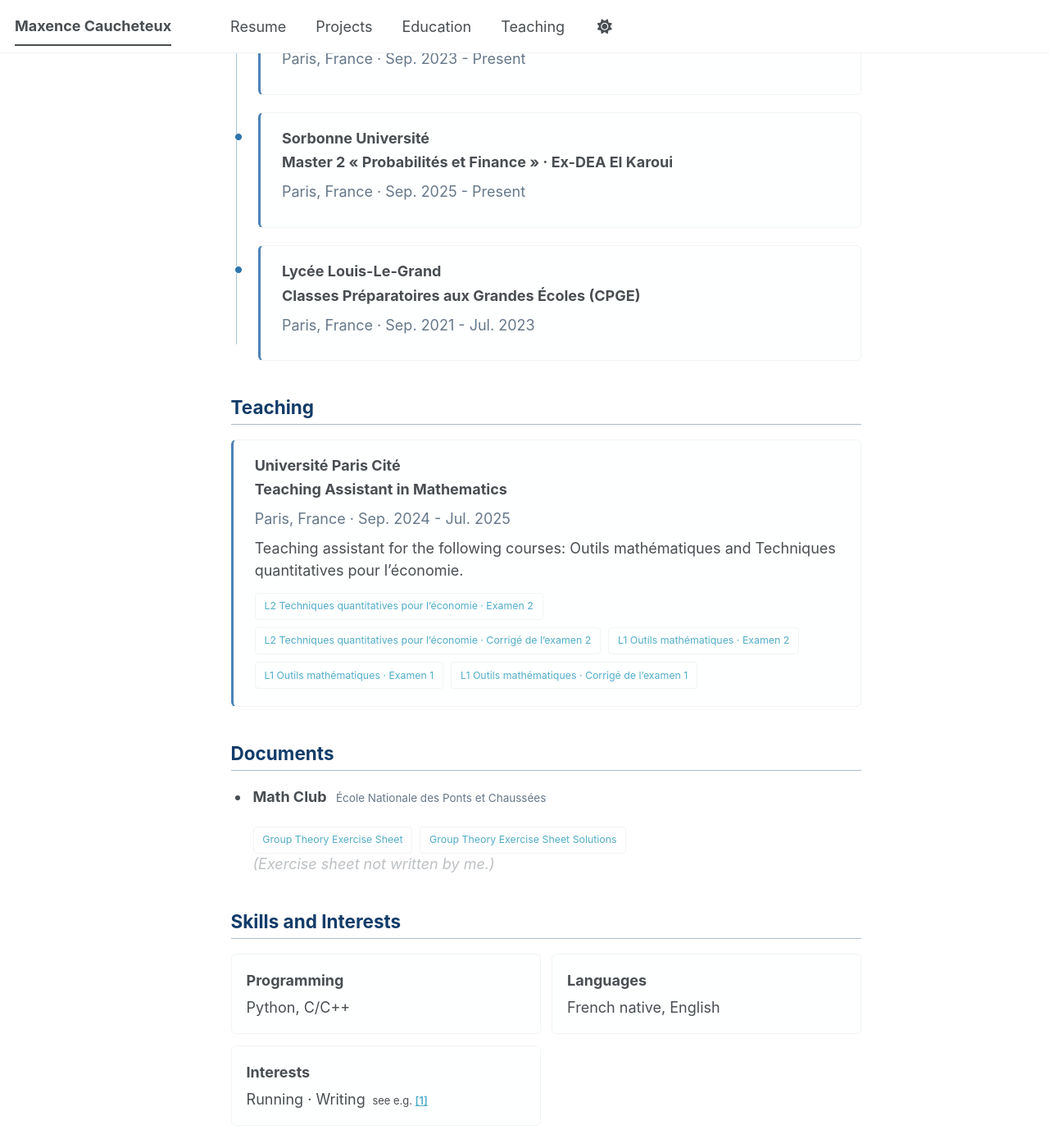
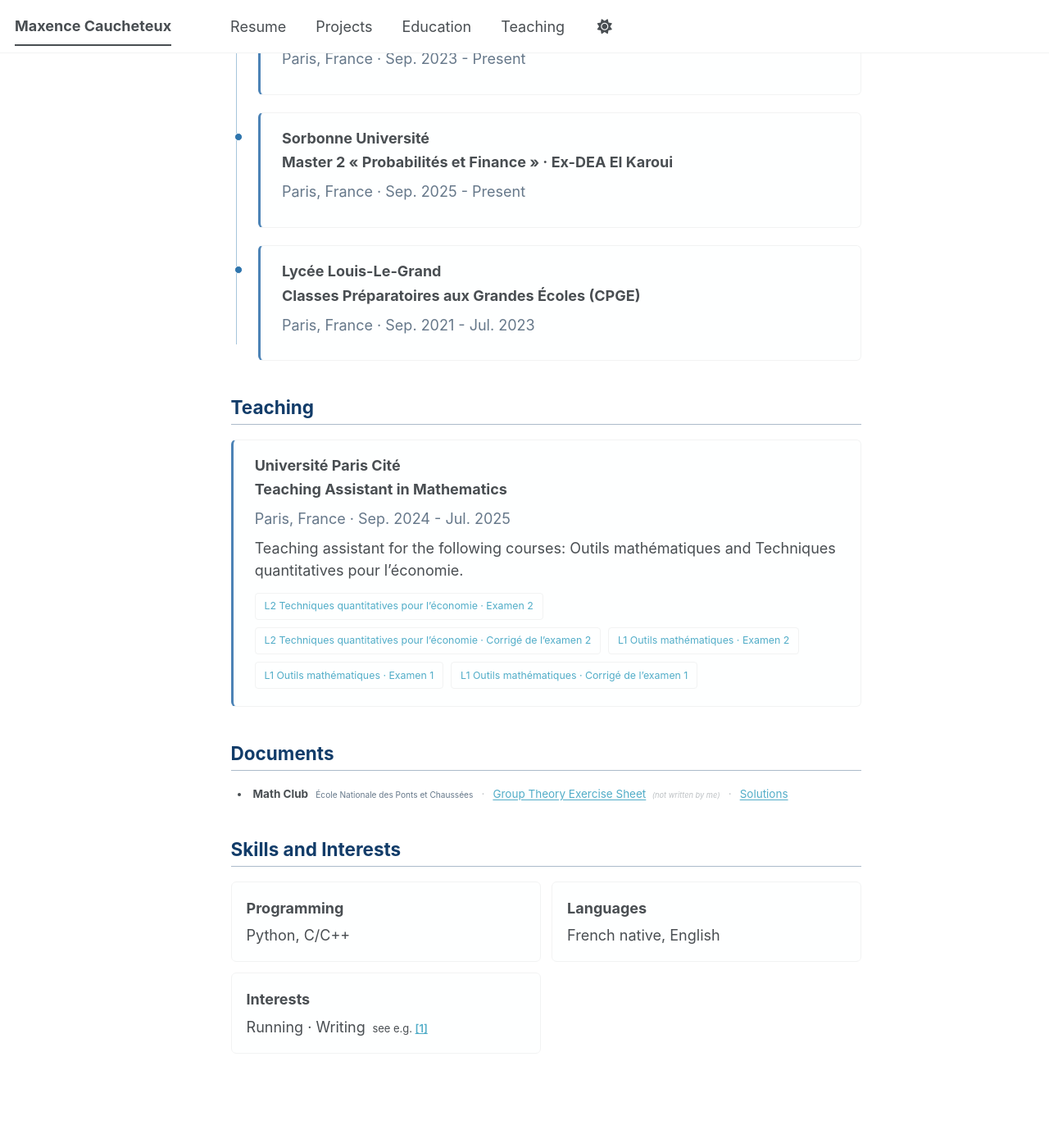
Before and after one commit to maxence2508/maxence2508.github.io, a Jekyll site: the page built from _pages/about.md, in a window 1280 px wide and 1400 px high, scrolled down 1436 px. Shown: the whole window at 82% size. Built offline with Jekyll 4.4.1, drawn with Linux system fonts in a browser that asks for light colours; a style sheet for code colours, icons or effects is not loaded; after the commit the page ends 2748 px from its top, so only the background shows below that.

Commit message:
Streamline documents list

```diff
--- a/_pages/about.md
+++ b/_pages/about.md
@@ -111,12 +111,13 @@ redirect_from:
 
 <ul class="document-list">
   <li>
-    <p class="document-title"><strong>Math Club</strong> <span>École Nationale des Ponts et Chaussées</span></p>
-    <div class="resource-list">
-      <a href="/files/GroupTheoryExerciseSheet.pdf" target="_blank" rel="noopener">Group Theory Exercise Sheet</a>
-      <a href="/files/GroupTheoryExerciseSheetSolutions.pdf" target="_blank" rel="noopener">Group Theory Exercise Sheet Solutions</a>
-    </div>
-    <p class="resource-note">(Exercise sheet not written by me.)</p>
+    <strong>Math Club</strong>
+    <span class="document-meta">École Nationale des Ponts et Chaussées</span>
+    <span class="document-separator">·</span>
+    <a href="/files/GroupTheoryExerciseSheet.pdf" target="_blank" rel="noopener">Group Theory Exercise Sheet</a>
+    <small class="document-note">(not written by me)</small>
+    <span class="document-separator">·</span>
+    <a href="/files/GroupTheoryExerciseSheetSolutions.pdf" target="_blank" rel="noopener">Solutions</a>
   </li>
 </ul>
 
--- a/assets/css/main.scss
+++ b/assets/css/main.scss
@@ -388,21 +388,37 @@ html[data-theme="dark"] .skill-grid div {
 
 .document-list > li {
   padding-left: 0.2rem;
+  font-family: $sans-serif;
+  font-size: $type-size-6;
+  line-height: 1.6;
+  white-space: nowrap;
 }
 
-.document-title {
-  margin: 0;
-  font-family: $sans-serif;
-}
-
-.document-title span {
-  margin-left: 0.35rem;
+.document-meta {
+  margin-left: 0.3rem;
   color: #66788a;
   font-size: $type-size-6;
 }
 
-html[data-theme="dark"] .document-title span {
+html[data-theme="dark"] .document-meta {
   color: #aab9c6;
+}
+
+.document-separator {
+  margin: 0 0.35rem;
+  color: var(--global-text-color-light);
+}
+
+.page__content .document-list a {
+  text-decoration-thickness: 1px;
+  text-underline-offset: 0.15em;
+}
+
+.document-note {
+  margin-left: 0.2rem;
+  color: var(--global-text-color-light);
+  font-size: $type-size-7;
+  font-style: italic;
 }
 
 @media (max-width: 600px) {
@@ -426,6 +442,10 @@ html[data-theme="dark"] .document-title span {
     left: -1.44rem;
   }
 
+  .document-list > li {
+    white-space: normal;
+  }
+
 }
 
 @media (prefers-reduced-motion: reduce) {
```
